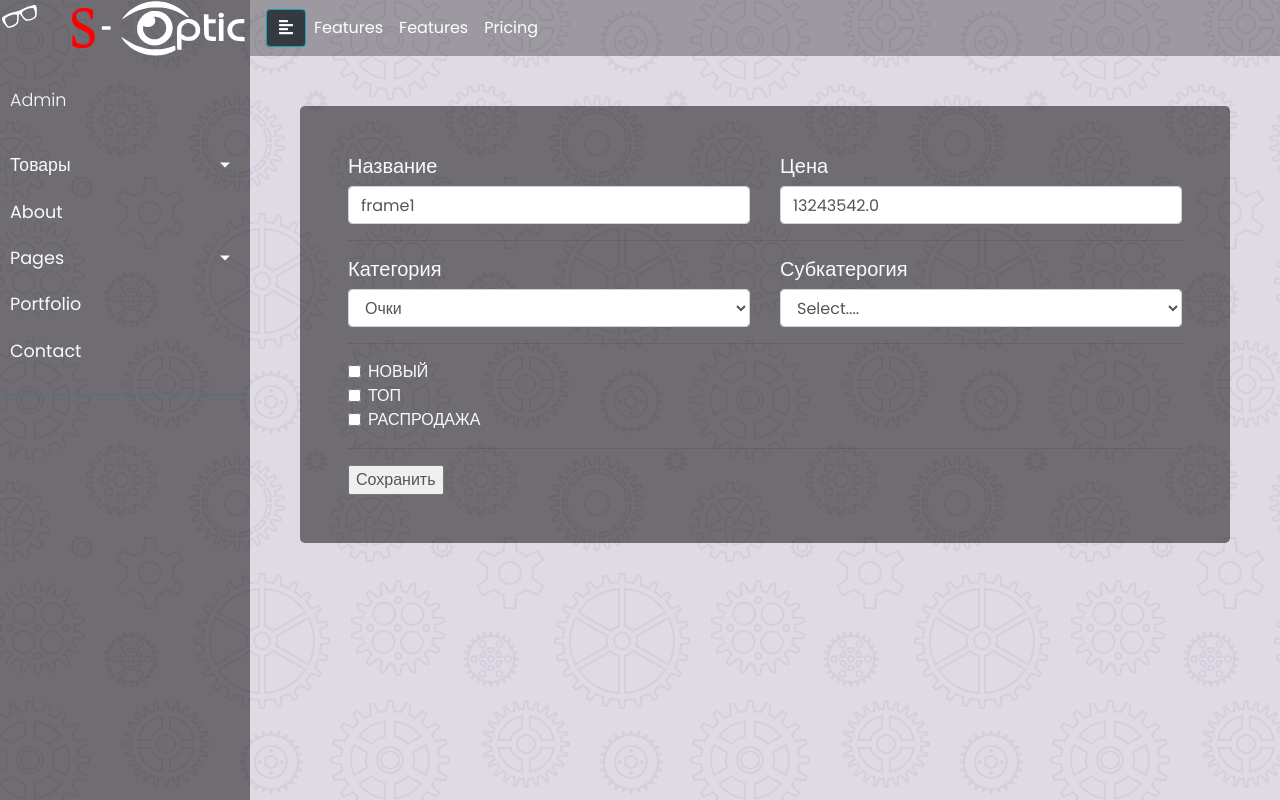
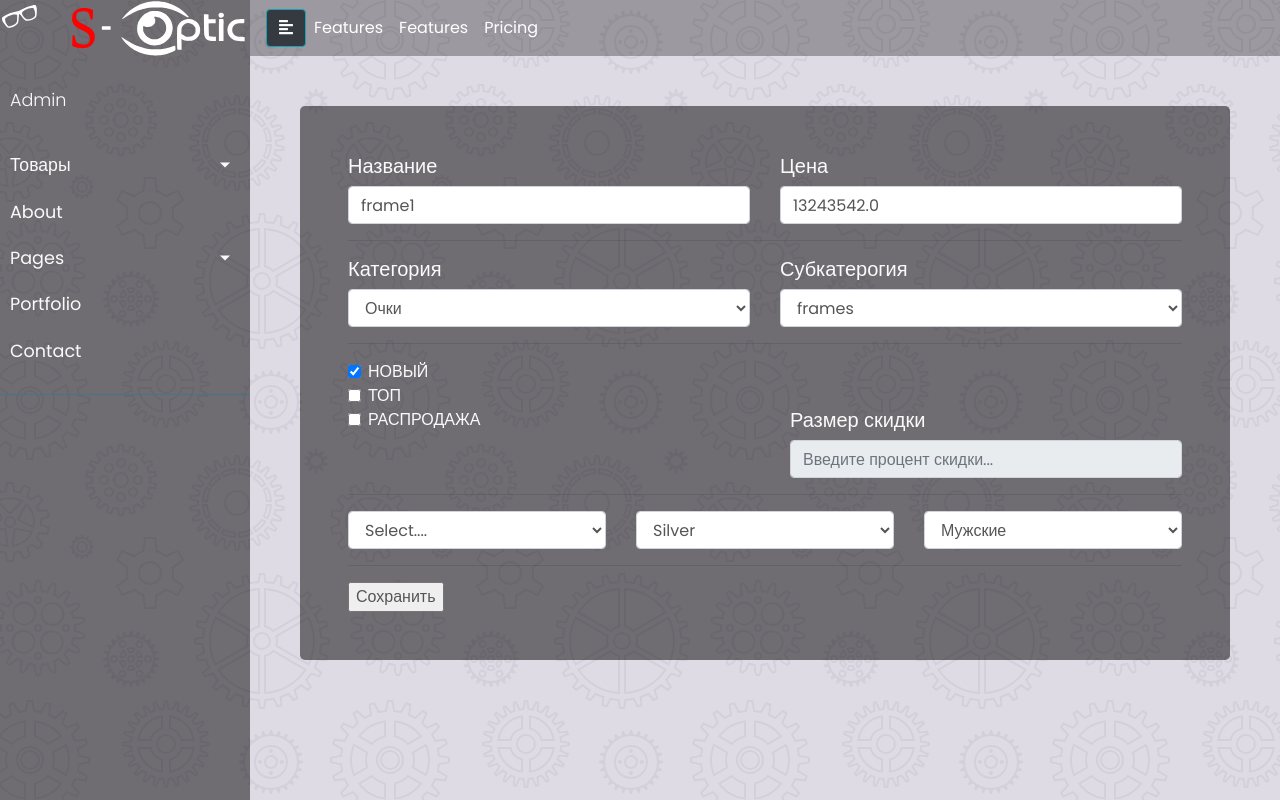
Before and after one commit to CODE-Easyy/optic-backend, a Django app: page /products/glasses/detail/2/ in a window 1280 px wide. Run offline with Django 3.2, Linux system fonts and the light colour scheme; data comes from the database, SQL or seed files in the repository; some libraries are stand-ins or nearby versions.

Commit message:
CAT SUBCAT

```diff
--- a/dashboard/templates/dashboard/products/detail.html
+++ b/dashboard/templates/dashboard/products/detail.html
@@ -31,14 +31,18 @@
                 </div>
                 <div class="col-md">
                     <h5>Субкатерогия</h5>
-                    <select type="text" class="form-control subcat" value="{{ product.subcat }}">
-                        {% if not product.subcat_id %}
+                    <select class="form-control subcat" value="{{ product.subcat_id }}">
+                        {% if not product.subcat %}
                             <option selected class="bg-info" value=0>Select....</option>
                         {% else %}
-                            <option class="bg-dark1" value=0>Select....</option>
+                            <option class="bg-info" value=0>Select....</option>
                         {% endif %}
                         {% for el in subcats %}
+                            {% if el.id == product.subcat_id %}
+                                <option selected class="bg-info" value="{{ el.id }}">{{ el.value }}</option>
+                            {% else %}
                                 <option class="bg-info" value="{{ el.id }}">{{ el.value }}</option>
+                            {% endif %}
                         {% endfor %}
                     </select>
                 </div>
@@ -46,26 +50,84 @@
             <hr>
             <div class="form-check">
                 <input class="form-check-input" type="checkbox">
-                    <input type="checkbox" class="form-check-input" value="{{ product.is_new }}" id="defaultCheck1">
+                <input type="checkbox" class="form-check-input" {% if product.is_new %}
+                       checked {% endif %}id="defaultCheck1">
                 <label class="form-check-label" for="defaultCheck1">
                     НОВЫЙ
                 </label>
             </div>
             <div class="form-check">
                 <input class="form-check-input" type="checkbox">
-                    <input type="checkbox" class="form-check-input" value="{{ product.is_leader }}" id="defaultCheck2">
+                <input type="checkbox" class="form-check-input" {% if product.is_leader %} checked {% endif %}
+                       id="defaultCheck2">
                 <label class="form-check-label" for="defaultCheck2">
                     ТОП
                 </label>
             </div>
             <div class="form-check">
+                <div class="row">
+                    <div class="col-md">
                         <input class="form-check-input" type="checkbox">
-                    <input type="checkbox" class="form-check-input" value="{{ product.is_discount }}"
+                        <input type="checkbox" class="form-check-input is_discount" {% if product.is_discount %}
+                               checked {% endif %}
                                id="defaultCheck3">
                         <label class="form-check-label" for="defaultCheck3">
                             РАСПРОДАЖА
                         </label>
                     </div>
+                    <div class="col-md ">
+                        <h5>Размер скидки</h5>
+                        <input id="discount" type="text" class="form-control disabled disabled-tooltip-shield"
+                               value="{{ product.discount }}"
+                               placeholder="Введите процент скидки...">
+                    </div>
+                </div>
+            </div>
+            <hr>
+
+            <div class="row">
+                <div class="col-md">
+                    <select class="form-control" id="brand" name="brand" value="{{ product.brand.id }}">
+                        {% if not product.brand %}
+                            <option selected class="bg-info" value=0>Select....</option>
+                        {% else %}
+                            <option class="bg-info" value=0>Select....</option>
+                        {% endif %}
+                        {% for el in brands %}
+                            {% if el.id == product.subcat_id %}
+                                <option selected class="bg-info" value="{{ el.id }}">{{ el.value }}</option>
+                            {% else %}
+                                <option class="bg-info" value="{{ el.id }}">{{ el.value }}</option>
+                            {% endif %}
+                        {% endfor %}
+                    </select>
+                </div>
+                <div class="col-md">
+                    <select class="form-control" value="{{ product.material_id }}">
+                        {% if not product.material %}
+                            <option selected class="bg-info" value=0>Select....</option>
+                        {% else %}
+                            <option class="bg-info" value=0>Select....</option>
+                        {% endif %}
+                        {% for el in materials %}
+                            {% if el.id == product.subcat_id %}
+                                <option selected class="bg-info" value="{{ el.id }}">{{ el.value }}</option>
+                            {% else %}
+                                <option class="bg-info" value="{{ el.id }}">{{ el.value }}</option>
+                            {% endif %}
+                        {% endfor %}
+                    </select>
+                </div>
+                <div class="col-md">
+                    <select class="form-control" value="{{ product.sex }}">
+                        <option class="bg-info" value="man">Мужские</option>
+                        <option class="bg-info" value="woman">Женские</option>
+                        <option class="bg-info" value="unisex">Унисекс</option>
+                        <option class="bg-info" value="child">Детские</option>
+                    </select>
+                </div>
+            </div>
+
             <hr>
 
             <input type="submit" value="Сохранить">
--- a/dashboard/views.py
+++ b/dashboard/views.py
@@ -4,7 +4,7 @@ from django.contrib.auth.decorators import login_required
 from django.contrib.admin.views.decorators import staff_member_required
 from django.contrib import messages
 
-from products.models import Product, SubCategory
+from products.models import Product, SubCategory, Brand, Material
 
 
 @login_required(login_url='login')
@@ -45,8 +45,12 @@ def glasses(request):
 def glasses_detail(request, pk=None):
     product = Product.objects.get(id=pk)
     subcats = SubCategory.objects.filter(cat=product.cat)
+    brands = Brand.objects.all()
+    materials = Material.objects.all()
     context = {
         'product': product,
         'subcats': subcats,
+        'brands': brands,
+        'materials': materials,
     }
     return render(request, 'dashboard/products/detail.html', context)
--- a/events/models.py
+++ b/events/models.py
@@ -5,8 +5,8 @@ from products.models import Product
 
 class Event(models.Model):
     title = models.CharField(max_length=255)
-    img = models.ImageField(upload_to='events')
-    img_slide = models.ImageField(upload_to='events')
+    img = models.ImageField(upload_to='events', null=True, blank=True)
+    img_slide = models.ImageField(upload_to='events', null=True, blank=True)
     from_date = models.DateTimeField(default=datetime.now)
     to_date = models.DateTimeField(null=True, blank=True)
     description = models.TextField(blank=True, null=True)
--- a/products/api.py
+++ b/products/api.py
@@ -56,6 +56,9 @@ class ProductsList(ListAPIView):
                 qs = qs.filter(is_leader=True)
             elif bool == 'discount':
                 qs = qs.filter(is_discount=True)
+
+            serializer = ProductsListSerializer(qs, many=True, context={'request': request})
+            return Response(serializer.data, status.HTTP_200_OK)
         else:
             if cat:
                 qs = qs.filter(cat=cat)
@@ -64,7 +67,7 @@ class ProductsList(ListAPIView):
 
         paginator = ProductPagination()
         page = paginator.paginate_queryset(qs, self.request)
-        serializer = ProductsListSerializer(page, many=True)
+        serializer = ProductsListSerializer(page, many=True, context={'request': request})
         return paginator.get_paginated_response(serializer.data)
 
 
--- a/products/serializers.py
+++ b/products/serializers.py
@@ -19,7 +19,9 @@ class SubCategoriesSerializer(serializers.ModelSerializer):
 class ProductsListSerializer(serializers.ModelSerializer):
     class Meta:
         model = Product
-        fields = ('id', 'title', 'price', 'is_discount', 'discount', 'img_1', 'is_new', 'is_leader')
+        fields = ('id', 'title', 'price', 'is_discount', 'discount', 'img_1', 'is_new', 'is_leader', 'cat', 'subcat')
+
+
 
 class ProductDetailSerializer(serializers.ModelSerializer):
     class Meta:
--- a/static/products/detail.js
+++ b/static/products/detail.js
@@ -1,8 +1,24 @@
+if ($('input.is_discount').is(':checked') == true) {
+    $('input#discount').prop('disabled', false);
+    console.log('checked');
+} else {
+    $('input#discount').val('').prop('disabled', true);
+    console.log('unchecked');
+}
 $(".cat").change((e) => {
     var x = e.currentTarget, value = x.value
     fetchSubcats(value)
 });
 
+$('input.is_discount').change(function () {
+    if ($('input.is_discount').is(':checked') == true) {
+        $('input#discount').prop('disabled', false);
+        console.log('checked');
+    } else {
+        $('input#discount').val('').prop('disabled', true);
+        console.log('unchecked');
+    }
+});
 
 var fetchSubcats = (cat) => {
     var subcat_select = $('.subcat')
@@ -11,7 +27,7 @@ var fetchSubcats = (cat) => {
         type: 'GET',
         url: `http://127.0.0.1:8000/api/products/subcategories/?cat=${cat}`,
         data: {},
-        success: function(res) {
+        success: function (res) {
             subcat_select.append(`<option  class="bg-info" value=0>Select....</option>`)
             res.map((row, _) => {
                 subcat_select.append(`<option class="bg-info" value=${row.id}>${row.value}</option>`)
```
Also changed, not shown: dashboard/templates/dashboard/products/products.html (+15 -2 lines), events/migrations/0002_auto_20201009_0444.py (added), media/events/WhatsApp_Image_2020-10-06_at_17.10.44_IcezzBw.jpeg (added), media/events/WhatsApp_Image_2020-10-06_at_17.10.44_iJAvpGO.jpeg (added). Lines whose indentation alone changed are shown as unchanged.
